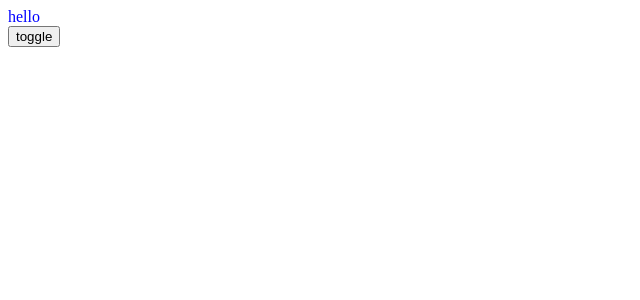
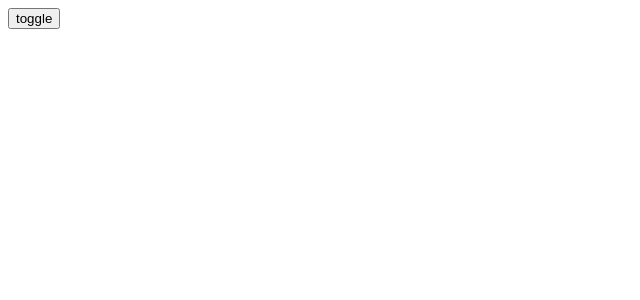
Before and after one commit to SOALIN228/TodoList, a React (Create React App) app: page / in a window 1280 px wide. Shown: the top 300 px of the page, without its empty margins (0-640 px from the left). Built offline with nearby package versions, Linux system fonts and the light colour scheme.

Commit message:
列表动画

```diff
--- a/src/App.js
+++ b/src/App.js
@@ -1,19 +1,21 @@
 import React, {Component, Fragment} from 'react'
-import {CSSTransition} from 'react-transition-group'
+import {CSSTransition, TransitionGroup} from 'react-transition-group'
 import './style2.css'
 
 class App extends Component {
   constructor (props) {
     super(props)
     this.state = {
-      show: true
+      list: []
     }
     this.handleToggle = this.handleToggle.bind(this)
   }
 
   handleToggle () {
-    this.setState({
-      show: !this.state.show
+    this.setState((prevState) => {
+      return {
+        list: [...prevState.list, 'item']
+      }
     })
   }
 
@@ -21,15 +23,25 @@ class App extends Component {
     return (
       <Fragment>
         {/*<div className={this.state.show ? 'show' : 'hide'}>hello</div>*/}
-        <CSSTransition in={this.state.show}
-                       timeout={1000}
-                       classNames={'fade'}
-                       unmountOnExit
-                       onEntered={(el) => {el.style.color = 'blue'}}
-                       appear={true}
-        >
-          <div>hello</div>
-        </CSSTransition>
+        <TransitionGroup>
+          {
+            this.state.list.map((item, index) => {
+              return (
+                <CSSTransition timeout={1000}
+                               classNames={'fade'}
+                               unmountOnExit
+                               onEntered={(el) => {
+                                 el.style.color = 'blue'
+                               }}
+                               appear={true}
+                               key={index}
+                >
+                  <div>{item}</div>
+                </CSSTransition>
+              )
+            })
+          }
+        </TransitionGroup>
         <button onClick={this.handleToggle}>toggle</button>
       </Fragment>
     )
```
Also changed, not shown: 1 other file (tests, documents, lock files or other folders).
